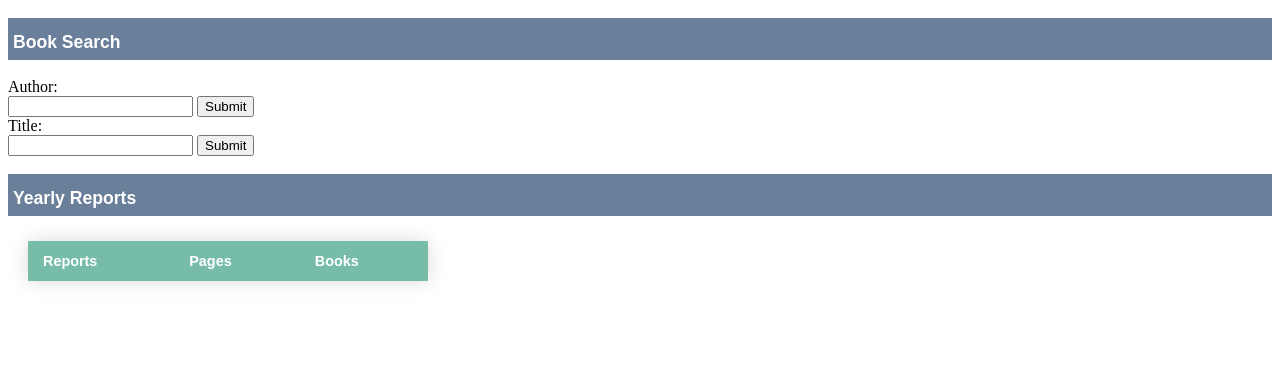
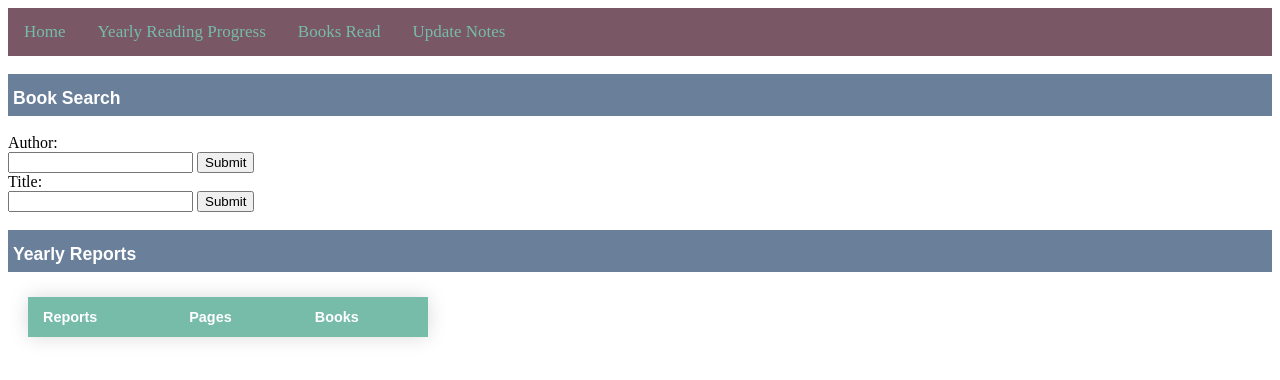
Before and after one commit to DrSkippy/php_books_database, a PHP site: page /js_reports/index.html in a window 1280 px wide. Shown: the top 380 px of the page. Run offline with PHP 8.4, Linux system fonts and the light colour scheme; lists and menus that the app fills with data are empty.

Commit message:
Moved js to new foldder

```diff
--- a/footer.php
+++ b/footer.php
@@ -8,5 +8,5 @@
 <hr>
 <?php
 echo date('h:m a d-M-Y');
-?> | <a href="./add.php">Add Entry</a> | <a href="./index.php">Browse Collection</a> | <a href="./tools/html/index.html">Report Browser</a> | <a href="http://www.amazon.com/">Amazon.com</a> | <a href="http://www.alibris.com/">Alibris.com</a>
+?> | <a href="./add.php">Add Entry</a> | <a href="./index.php">Browse Collection</a> | <a href="./js_reports/index.html">Report Browser</a> | <a href="http://www.amazon.com/">Amazon.com</a> | <a href="http://www.alibris.com/">Alibris.com</a>
 <hr>
--- a/js_reports/base.js
+++ b/js_reports/base.js
@@ -6,10 +6,10 @@ var bookCollectionID = 102;
 
 function topnavbar() {
     document.getElementById("insertTopNavBar").innerHTML = '<div class="topnav">' +
-        '<a href="/php_books_database/tools/html/index.html">Home</a>' +
-        '<a href="/php_books_database/tools/html/progress.html">Yearly Reading Progress</a>' +
-        '<a href="/php_books_database/tools/html/books_read_by_year.html">Books Read</a>' +
-        '<a href="/php_books_database/tools/html/update_read_notes.html">Update Notes</a></div>';
+        '<a href="/php_books_database/js_reports/index.html">Home</a>' +
+        '<a href="/php_books_database/js_reports/progress.html">Yearly Reading Progress</a>' +
+        '<a href="/php_books_database/js_reports/books_read_by_year.html">Books Read</a>' +
+        '<a href="/php_books_database/js_reports/update_read_notes.html">Update Notes</a></div>';
 }
 
 function setval(bcid) {
--- a/js_reports/book.html
+++ b/js_reports/book.html
@@ -2,7 +2,7 @@
 <html>
 <head>
     <script src="https://ajax.googleapis.com/ajax/libs/jquery/3.3.1/jquery.min.js"></script>
-    <script src="/php_books_database/tools/html/base.js"></script>
+    <script src="/php_books_database/js_reports/base.js"></script>
     <link rel="stylesheet" href="table-style.css">
     <link rel="stylesheet" href="colors.css">
 </head>
@@ -49,6 +49,6 @@
     </div>
     </tbody>
 </table>
-<script src="/php_books_database/tools/html/book_scripts.js"></script>
+<script src="/php_books_database/js_reports/book_scripts.js"></script>
 </body>
 </html>
--- a/js_reports/books_read_by_year.html
+++ b/js_reports/books_read_by_year.html
@@ -2,7 +2,7 @@
 <html>
 <head>
     <script src="https://ajax.googleapis.com/ajax/libs/jquery/3.3.1/jquery.min.js"></script>
-    <script src="/php_books_database/tools/html/base.js"></script>
+    <script src="/php_books_database/js_reports/base.js"></script>
     <link rel="stylesheet" href="table-style.css">
     <link rel="stylesheet" href="colors.css">
 </head>
@@ -49,6 +49,6 @@
     </div>
     </tbody>
 </table>
-<script src="/php_books_database/tools/html/books_read_by_year_scripts.js"> </script>
+<script src="/php_books_database/js_reports/books_read_by_year_scripts.js"> </script>
 </body>
 </html>
--- a/js_reports/index.html
+++ b/js_reports/index.html
@@ -2,19 +2,19 @@
 <html>
 <head>
     <script src="https://ajax.googleapis.com/ajax/libs/jquery/3.3.1/jquery.min.js"></script>
-    <script src="/php_books_database/tools/html/base.js"></script>
+    <script src="/php_books_database/js_reports/base.js"></script>
     <link rel="stylesheet" href="table-style.css">
     <link rel="stylesheet" href="colors.css">
 </head>
 <body>
 <div id="insertTopNavBar"></div>
 <h1>Book Search</h1>
-<form action="/php_books_database/tools/html/book.html">
+<form action="/php_books_database/js_reports/book.html">
     <label for="fname">Author:</label><br>
     <input type="text" id="author" name="author">
     <input type="submit" value="Submit">
 </form>
-<form action="/php_books_database/tools/html/book.html">
+<form action="/php_books_database/js_reports/book.html">
     <label for="lname">Title:</label><br>
     <input type="text" id="title" name="title">
     <input type="submit" value="Submit">
@@ -34,6 +34,6 @@
     </div>
     </tbody>
 </table>
-<script src="/php_books_database/tools/html/index_scripts.js"></script>
+<script src="/php_books_database/js_reports/index_scripts.js"></script>
 </body>
 </html>
--- a/js_reports/index_scripts.js
+++ b/js_reports/index_scripts.js
@@ -4,7 +4,7 @@ $(document).ready(function () {
     $.getJSON(url1, function (data) {
         var obj = data['data'];
         for (var i = 0; i < obj.length; i++) {
-            var url = new URL("/php_books_database/tools/html/books_read_by_year.html", window.location);
+            var url = new URL("/php_books_database/js_reports/books_read_by_year.html", window.location);
             url.searchParams.append("year", obj[i][0]);
             var tr = "<tr>" +
                 "<td><a href=" + url.href + ">" + obj[i][0] + "</a></td>" +
--- a/js_reports/progress.html
+++ b/js_reports/progress.html
@@ -4,7 +4,7 @@
     <meta charset="UTF-8">
     <title>Year Reading Progress</title>
     <script src="https://ajax.googleapis.com/ajax/libs/jquery/3.3.1/jquery.min.js"></script>
-    <script src="/php_books_database/tools/html/base.js"></script>
+    <script src="/php_books_database/js_reports/base.js"></script>
     <link rel="stylesheet" href="table-style.css">
     <link rel="stylesheet" href="colors.css">
 </head>
--- a/js_reports/update_read_notes.html
+++ b/js_reports/update_read_notes.html
@@ -4,7 +4,7 @@
     <meta charset="UTF-8">
     <title>Title</title>
     <script src="https://ajax.googleapis.com/ajax/libs/jquery/3.3.1/jquery.min.js"></script>
-    <script src="/php_books_database/tools/html/base.js"></script>
+    <script src="/php_books_database/js_reports/base.js"></script>
     <link rel="stylesheet" href="table-style.css">
     <link rel="stylesheet" href="colors.css">
 </head>
@@ -49,7 +49,7 @@
     </tbody>
 </table>
 </form>
-<script src="/php_books_database/tools/html/update_read_notes_scripts.js"></script>
+<script src="/php_books_database/js_reports/update_read_notes_scripts.js"></script>
 <button onclick="navigate(-1)"> &nbsp; <<< &nbsp; </button>
 <button onclick="navigate(1)"> &nbsp; >>> &nbsp; </button>
 <button onclick="update_note()"> &nbsp; xxxx &nbsp; </button>
```
